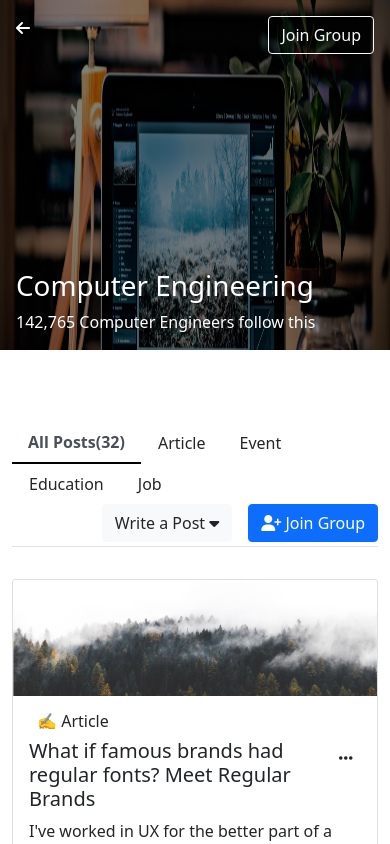
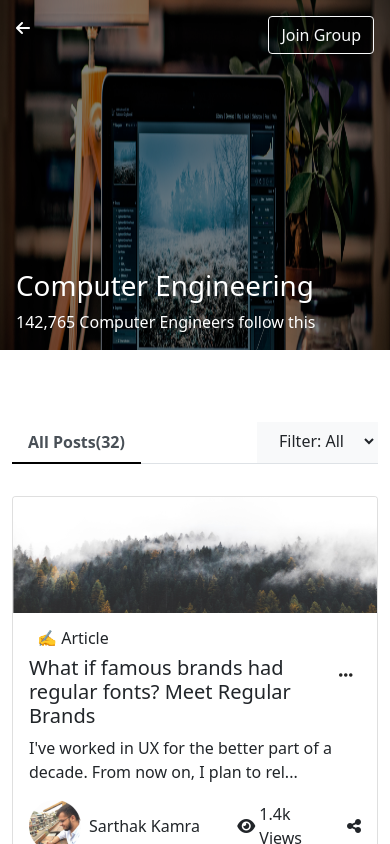
Before and after one commit to shakib-mia/atg-task, a React (Create React App) app: page / in a window 390 px wide. Shown: the top 844 px of the page. Built offline with nearby package versions, Linux system fonts and the light colour scheme.

Commit message:
filter section added

```diff
--- a/public/index.html
+++ b/public/index.html
@@ -1,23 +1,29 @@
 <!DOCTYPE html>
 <html lang="en">
+
 <head>
   <meta charset="utf-8" />
   <link rel="icon" href="%PUBLIC_URL%/favicon.ico" />
   <meta name="viewport" content="width=device-width, initial-scale=1" />
   <meta name="theme-color" content="#000000" />
-    <meta
-      name="description"
-      content="Web site created using create-react-app"
-    />
+  <meta name="description" content="Web site created using create-react-app" />
   <link rel="apple-touch-icon" href="%PUBLIC_URL%/logo192.png" />
   <link rel="manifest" href="%PUBLIC_URL%/manifest.json" />
   <title>React App</title>
-    <link href="https://cdn.jsdelivr.net/npm/bootstrap@5.1.3/dist/css/bootstrap.min.css" rel="stylesheet" integrity="sha384-1BmE4kWBq78iYhFldvKuhfTAU6auU8tT94WrHftjDbrCEXSU1oBoqyl2QvZ6jIW3" crossorigin="anonymous">
-    <link rel="stylesheet" href="https://cdnjs.cloudflare.com/ajax/libs/font-awesome/6.1.1/css/all.min.css" integrity="sha512-KfkfwYDsLkIlwQp6LFnl8zNdLGxu9YAA1QvwINks4PhcElQSvqcyVLLD9aMhXd13uQjoXtEKNosOWaZqXgel0g==" crossorigin="anonymous" referrerpolicy="no-referrer" />
+  <link href="https://cdn.jsdelivr.net/npm/bootstrap@5.1.3/dist/css/bootstrap.min.css" rel="stylesheet"
+    integrity="sha384-1BmE4kWBq78iYhFldvKuhfTAU6auU8tT94WrHftjDbrCEXSU1oBoqyl2QvZ6jIW3" crossorigin="anonymous">
+  <link rel="stylesheet" href="https://cdnjs.cloudflare.com/ajax/libs/font-awesome/6.1.1/css/all.min.css"
+    integrity="sha512-KfkfwYDsLkIlwQp6LFnl8zNdLGxu9YAA1QvwINks4PhcElQSvqcyVLLD9aMhXd13uQjoXtEKNosOWaZqXgel0g=="
+    crossorigin="anonymous" referrerpolicy="no-referrer" />
 </head>
+
 <body>
   <noscript>You need to enable JavaScript to run this app.</noscript>
   <div id="root"></div>
-    <script src="https://cdn.jsdelivr.net/npm/bootstrap@5.1.3/dist/js/bootstrap.bundle.min.js" integrity="sha384-ka7Sk0Gln4gmtz2MlQnikT1wXgYsOg+OMhuP+IlRH9sENBO0LRn5q+8nbTov4+1p" crossorigin="anonymous"></script>
+  <!-- JavaScript Bundle with Popper -->
+  <script src="https://cdn.jsdelivr.net/npm/bootstrap@5.2.0-beta1/dist/js/bootstrap.bundle.min.js"
+    integrity="sha384-pprn3073KE6tl6bjs2QrFaJGz5/SUsLqktiwsUTF55Jfv3qYSDhgCecCxMW52nD2" crossorigin="anonymous">
+  </script>
 </body>
+
 </html>
--- a/src/components/pages/Home/Banner/Banner.js
+++ b/src/components/pages/Home/Banner/Banner.js
@@ -21,7 +21,7 @@ const Banner = () => {
     <div className="banner-container">
       <img src={banner} alt="Banner" />
       <div className="banner-text d-flex flex-column justify-content-between">
-        <div className="d-flex  justify-content-between pt-3">
+        <div className="d-flex d-md-none justify-content-between pt-3">
           <div>
             <i className="fa-solid fa-arrow-left" role="button"></i>
           </div>
--- a/src/components/pages/Home/Posts/Posts.js
+++ b/src/components/pages/Home/Posts/Posts.js
@@ -46,10 +46,11 @@ const Posts = () => {
     <div className="container">
       <div className="post-container pt-lg-5">
         <div
-          className="nav nav-tabs sticky-top bg-white"
+          className="nav nav-tabs sticky-top bg-white d-flex justify-content-between"
           id="nav-tab"
           role="tablist"
         >
+          <div>
             <button
               className="nav-link active"
               id="nav-all-posts-tab"
@@ -62,6 +63,8 @@ const Posts = () => {
             >
               All Posts(32)
             </button>
+          </div>
+          <div className="d-none d-md-flex">
             <button
               className="nav-link"
               id="nav-article-tab"
@@ -110,7 +113,18 @@ const Posts = () => {
             >
               Job
             </button>
-          <div className="ms-auto my-auto">
+          </div>
+
+          <div className="dropdown d-md-none bg-light">
+            <select class="custom-select btn" id="inputGroupSelect01">
+              <option selected>Filter: All</option>
+              <option value="1">Article</option>
+              <option value="2">Event</option>
+              <option value="3">Education</option>
+              <option value="4">Job</option>
+            </select>
+          </div>
+          <div className="ms-auto my-auto d-none d-md-block">
             <button className="btn btn-light mb-1 me-3">
               Write a Post <i className="fas fa-caret-down text-dark"></i>
             </button>
--- a/src/components/shared/Navigation.js
+++ b/src/components/shared/Navigation.js
@@ -4,10 +4,10 @@ import logo from "../../image/logo.png";
 const Navigation = () => {
   return (
     <div className="bg-white sticky-top">
-      <div className="container d-none d-lg-block">
+      <div className="container d-none d-md-block">
         <div className="row align-items-center py-4">
           <div className="col-4">
-            <a className="navbar-brand" href="#">
+            <a className="navbar-brand" href="https://www.atg.world/">
               <img src={logo} alt="" className="w-50" />
             </a>
           </div>
```
Lines whose indentation alone changed are shown as unchanged.
